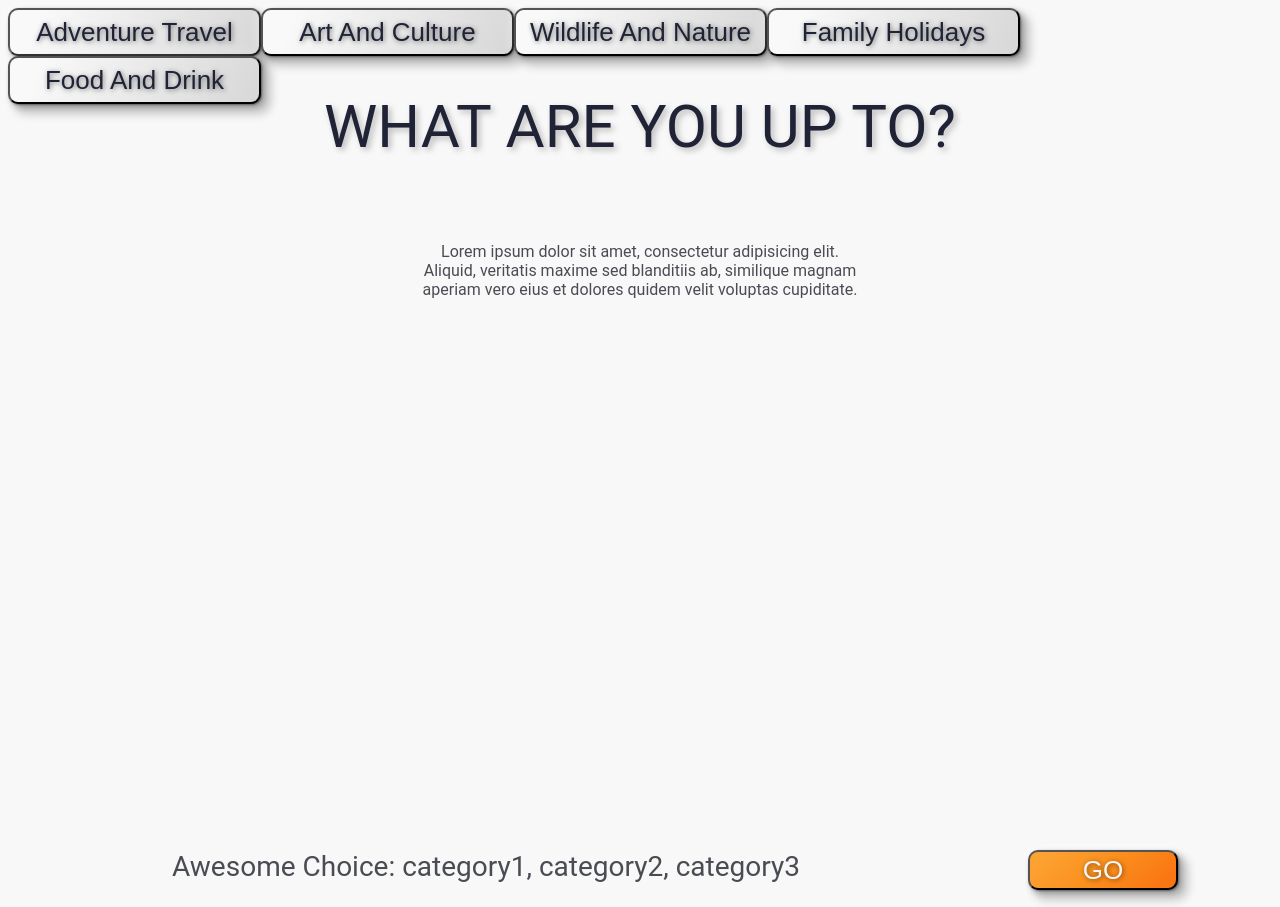
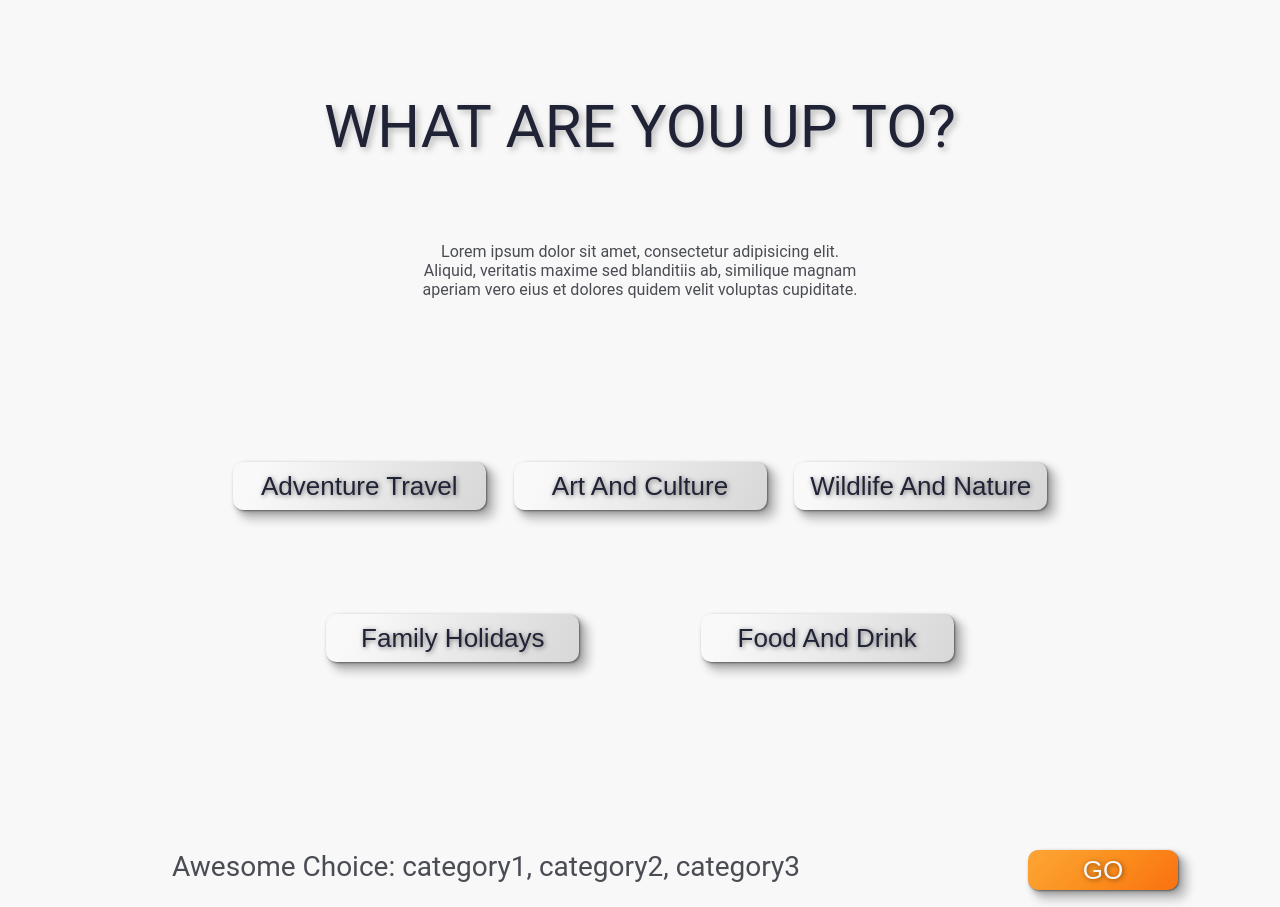
Before and after one commit to colmexcode/frontend_code, a React app: page / in a window 1280 px wide. Built offline with nearby package versions, Linux system fonts and the light colour scheme.

Commit message:
2nd version of 'InterestForm' component

```diff
--- a/src/components/InterestForm/index.js
+++ b/src/components/InterestForm/index.js
@@ -2,7 +2,6 @@
 import React from 'react';
 
 // ------------------------------ import components
-
 
 // ------------------------------ import styles and images
 import {
@@ -11,10 +10,10 @@ import {
   Category,
   TextChoice,
   ButtonAction,
+  SpecialSection,
 } from './styles';
 
 // -------- import redux actions
-
 
 // ------------------------------------ COMPONENT ------------------------------------//
 // description of the component.
@@ -23,17 +22,24 @@ export const InterestForm = () => {
     <>
       <section>
         <Title>WHAT ARE YOU UP TO?</Title>
-        <DescriptText>Lorem ipsum dolor sit amet, consectetur adipisicing elit. Aliquid, veritatis maxime sed blanditiis ab, similique magnam aperiam vero eius et dolores quidem velit voluptas cupiditate.</DescriptText>
+        <DescriptText>
+          Lorem ipsum dolor sit amet, consectetur adipisicing elit.
+          Aliquid, veritatis maxime sed blanditiis ab, similique
+          magnam aperiam vero eius et dolores quidem velit voluptas
+          cupiditate.
+        </DescriptText>
       </section>
-      <section>
+      <SpecialSection>
         <Category>Adventure Travel</Category>
         <Category>Art And Culture</Category>
         <Category>Wildlife And Nature</Category>
-        <Category>Family Holidays</Category>
-        <Category>Food And Drink</Category>
-      </section>
+        <Category className="particular">Family Holidays</Category>
+        <Category className="particular">Food And Drink</Category>
+      </SpecialSection>
       <section>
-        <TextChoice>Awesome Choice: category1, category2, category3</TextChoice>
+        <TextChoice>
+          Awesome Choice: category1, category2, category3
+        </TextChoice>
         <ButtonAction>GO</ButtonAction>
       </section>
     </>
--- a/src/components/InterestForm/styles.js
+++ b/src/components/InterestForm/styles.js
@@ -1,73 +1,91 @@
 // ------------------------------ import libraries
 import styled from 'styled-components';
 // ------------------------------ import variables
-import { colors, spacing, fonts, shadows } from '../../global-styles/Variables';
+import { colors, fonts, shadows } from '../../global-styles/Variables';
 
 // ------------------------------------ COMPONENTS ------------------------------------//
 export const Title = styled.h1`
+  height: 70px;
+  margin: 0 auto;
   position: absolute;
-  height: 70px;
   left: 0;
   right: 0;
   top: 92px;
-  margin: 0 auto;
   font-weight: ${fonts.normal};
   font-size: 60px;
   line-height: 70px;
   text-align: center;
+  text-shadow: 3px 3px 6px rgba(0, 0, 0, 0.25);
   color: ${colors.titleColor};
-  /* text-shadow: ${shadows.outsideShadow}; */
-  text-shadow: 3px 3px 6px rgba(0, 0, 0, 0.25);
-`
+`;
 
 export const DescriptText = styled.p`
-  position: absolute;
   width: 447px;
   height: 57px;
+  margin: 0 auto;
+  position: absolute;
   left: 0;
   right: 0;
   top: 242px;
-  margin: 0 auto;
   font-size: 16px;
   line-height: 19px;
   text-align: center;
 `;
 
+export const SpecialSection = styled.section`
+  display: flex;
+  flex-wrap: wrap;
+  justify-content: space-evenly;
+  width: 870px;
+  height: 200px;
+  margin: 0 auto;
+  position: absolute;
+  top: 462px;
+  left: 0;
+  right: 0;
+`;
+
 export const Category = styled.button`
   width: 253px;
   height: 48px;
-  border-radius: 10px;
+  font-size: 26px;
+  line-height: 30px;
+  text-align: center;
+  color: ${colors.titleColor};
+  text-shadow: 1px 1px 5px rgba(0, 0, 0, 0.5);
   background: ${colors.secondaryBackgroundColor};
   box-shadow: ${shadows.outsideShadow};
-  font-size: 26px;
-  line-height: 30px;
-  color: ${colors.titleColor};
-  text-shadow: 1px 1px 5px rgba(0, 0, 0, 0.5);
-`
+  border-radius: 10px;
+  border: none;
+  &.particular{
+    align-self: flex-end;
+  }
+`;
 
 export const TextChoice = styled.p`
-  position: absolute;
   width: 646px;
   height: 57px;
+  margin: 0 auto;
+  position: absolute;
   left: 163px;
   top: 850px;
-  margin: 0 auto;
   font-weight: ${fonts.normal};
   font-size: 28px;
   text-align: center;
 `;
 
 export const ButtonAction = styled.button`
-  position: absolute;
   width: 150px;
   height: 40px;
+  position: absolute;
   left: 1028px;
   top: 850px;
-  border-radius: 10px;
+  font-size: 26px;
+  line-height: 30px;
   ${colors.mainBackgroundColor};
   box-shadow: ${shadows.outsideShadow};
-  font-size: 26px;
-  line-height: 30px;
+  text-shadow: 1px 1px 5px rgba(0, 0, 0, 0.5);
   color: #f7f7f7;
-  text-shadow: 1px 1px 5px rgba(0, 0, 0, 0.5);
-`
+  border: none;
+  border-radius: 10px;
+`;
```
Also changed, not shown: src/components/NotFound/index.js (+4 -4 lines).
